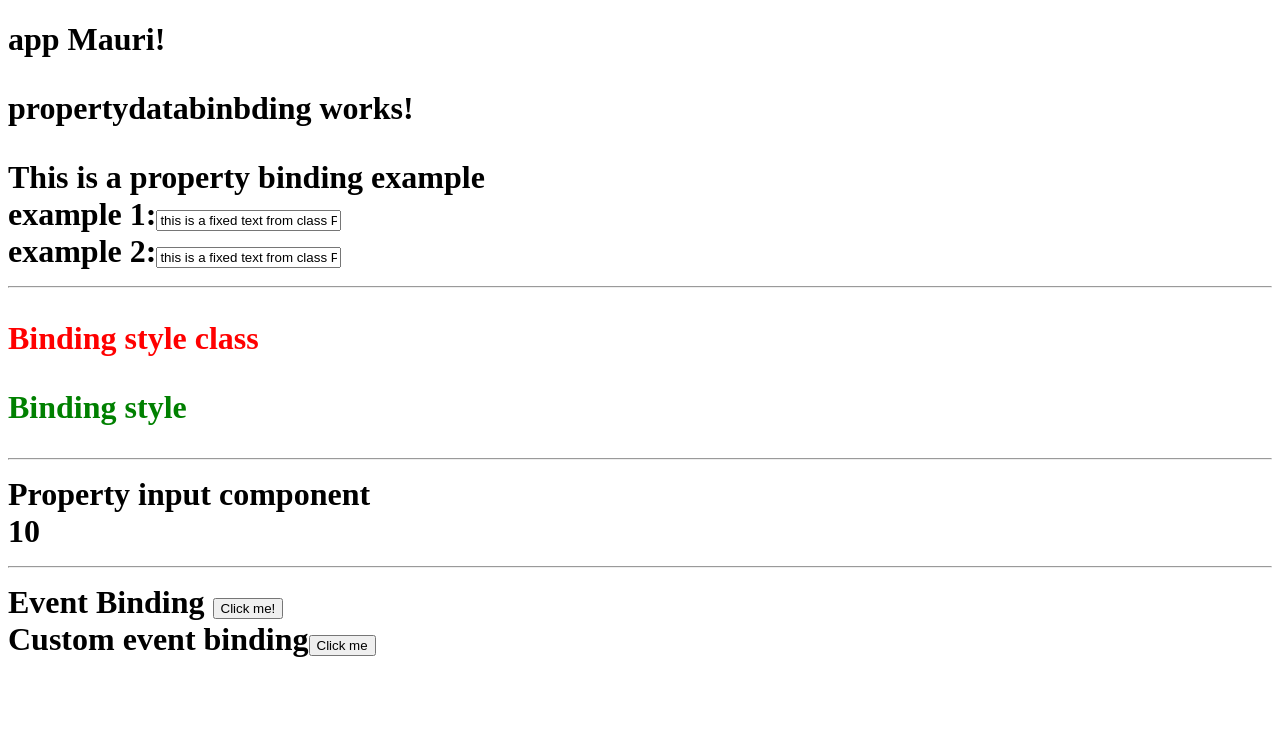
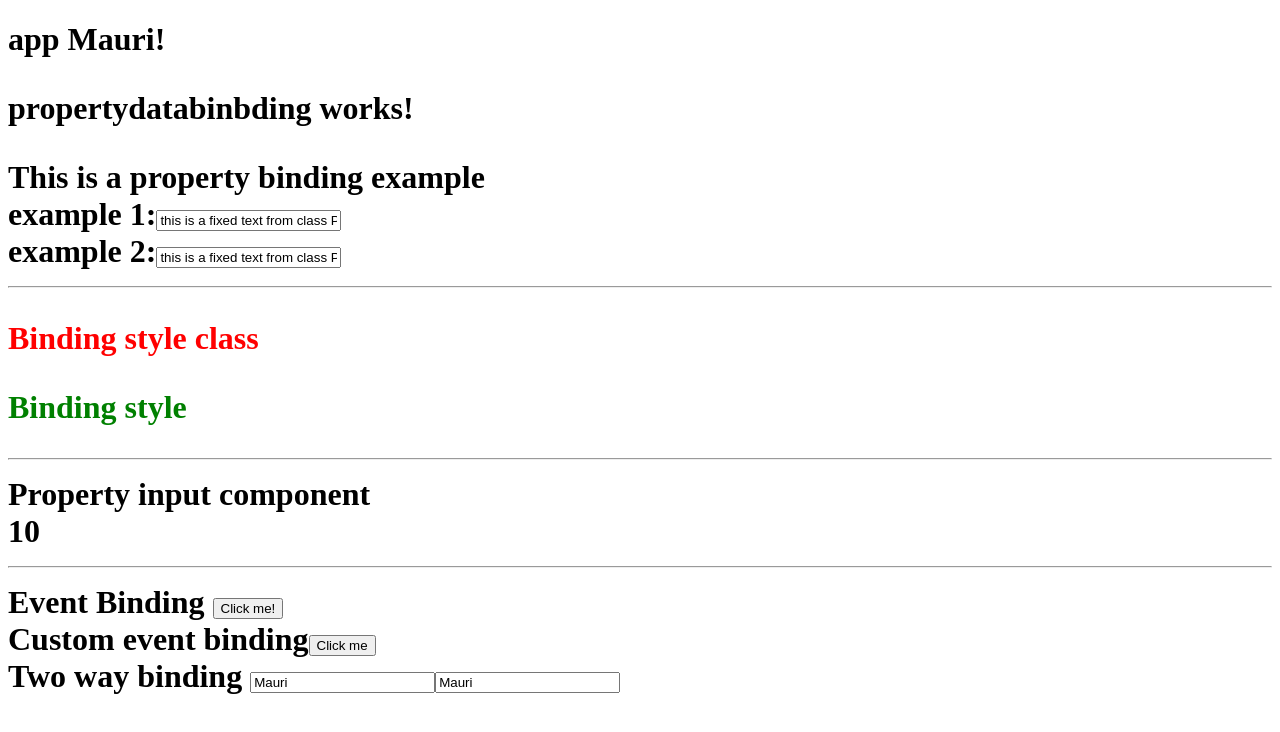
Before and after one commit to MaurizioBrioschi/Angular2Code, an Angular app: page / in a window 1280 px wide. Shown: the top 732 px of the page. Built offline with nearby package versions, Linux system fonts and the light colour scheme.

Commit message:
two way databinding

```diff
--- a/src/app/app.module.ts
+++ b/src/app/app.module.ts
@@ -8,6 +8,7 @@ import { PropertydatabinbdingComponent } from './propertydatabinbding/propertyda
 import { PropertyInputComponent } from './propertydatabinbding/property-input/property-input.component';
 import { EventbindingComponent } from './propertydatabinbding/eventbinding/eventbinding.component';
 import { CustomEventBindingComponent } from './propertydatabinbding/eventbinding/custom-event-binding.component';
+import { TwoWayBindingComponent } from './propertydatabinbding/two-way-binding/two-way-binding.component';
 
 @NgModule({
   declarations: [
@@ -15,7 +16,8 @@ import { CustomEventBindingComponent } from './propertydatabinbding/eventbinding
     PropertydatabinbdingComponent,
     PropertyInputComponent,
     EventbindingComponent,
-    CustomEventBindingComponent
+    CustomEventBindingComponent,
+    TwoWayBindingComponent
   ],
   imports: [
     BrowserModule,
--- a/src/app/propertydatabinbding/eventbinding/custom-event-binding.component.ts
+++ b/src/app/propertydatabinbding/eventbinding/custom-event-binding.component.ts
@@ -8,7 +8,11 @@ import { Component, Output, EventEmitter } from '@angular/core';
   styles: []
 })
 export class CustomEventBindingComponent {
-  //Output makes the EventEmitter available from outside, the argument in Output specifies the name available from outside
+  /*
+   * Output makes the EventEmitter available from outside, the argument in Output specifies the name available from outside
+   * Don't do it if it is not really necessary... better to have the orinal nane available
+   * The same works for @Input decorator
+   */
   @Output('clickable') clicked = new EventEmitter<string>();
 
   onMauri = function(){
--- a/src/app/propertydatabinbding/propertydatabinbding.component.html
+++ b/src/app/propertydatabinbding/propertydatabinbding.component.html
@@ -12,4 +12,5 @@ Property input component<br />
 <app-property-input [propertyInput]="10"></app-property-input>
 <hr>
 Event Binding <app-eventbinding></app-eventbinding><br />
-Custom event binding<app-custom-event-binding (clickable)='onClicked($event)'></app-custom-event-binding>
+Custom event binding<app-custom-event-binding (clickable)='onClicked($event)'></app-custom-event-binding><br />
+Two way binding <app-two-way-binding></app-two-way-binding>
--- a/src/app/propertydatabinbding/propertydatabinbding.component.ts
+++ b/src/app/propertydatabinbding/propertydatabinbding.component.ts
@@ -2,6 +2,7 @@ import { Component } from '@angular/core';
 import { PropertyInputComponent } from './property-input/property-input.component';
 import { EventbindingComponent } from './eventbinding/eventbinding.component';
 import { CustomEventBindingComponent } from './eventbinding/custom-event-binding.component';
+import { TwoWayBindingComponent } from './two-way-binding/two-way-binding.component';
 
 @Component({
   selector: 'app-propertydatabinbding',
--- /dev/null
+++ b/src/app/propertydatabinbding/two-way-binding/two-way-binding.component.ts
@@ -0,0 +1,15 @@
+import { Component } from '@angular/core';
+
+@Component({
+  selector: 'app-two-way-binding',
+  template: `
+    <input type="text" [(ngModel)]="person.name">
+    <input type="text" [(ngModel)]="person.name">
+  `
+})
+export class TwoWayBindingComponent {
+  person = {
+    name: 'Mauri',
+    age: 37
+  }
+}
```
Also changed, not shown: 1 other file (tests, documents, lock files or other folders).
